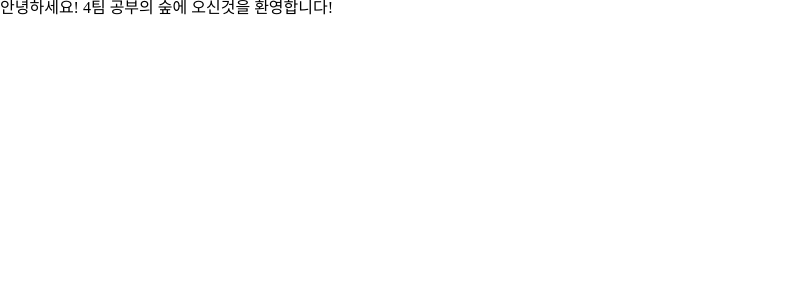
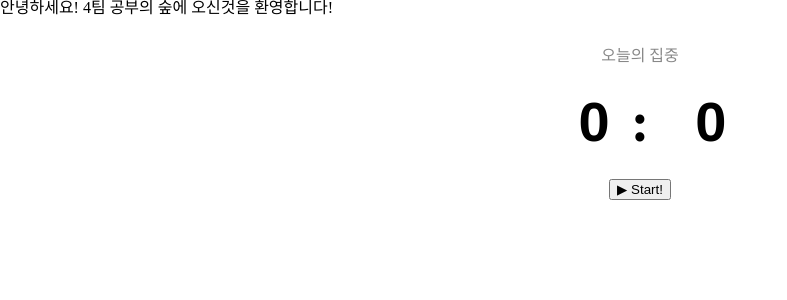
Before and after one commit to 15-sprint-fullstack/15-StudyForest-Boradori-FE, a React (Vite) app: page / in a window 1280 px wide. Shown: the top 300 px of the page, without its empty margins (0-787 px from the left). Built offline with nearby package versions, Linux system fonts and the light colour scheme.

Commit message:
feat: 타이머 기능 구현

```diff
--- a/package.json
+++ b/package.json
@@ -17,7 +17,8 @@
   },
   "dependencies": {
     "react": "^19.2.8",
-    "react-dom": "^19.2.8"
+    "react-dom": "^19.2.8",
+    "react-router-dom": "^7.18.3"
   },
   "devDependencies": {
     "@babel/core": "^7.29.7",
--- a/src/App.jsx
+++ b/src/App.jsx
@@ -1,7 +1,10 @@
+import { AttentionPage } from './pages/AttentionPage/AttentionPage';
+
 function App() {
   return (
     <div>
       <h1>안녕하세요! 4팀 공부의 숲에 오신것을 환영합니다!</h1>
+      <AttentionPage />
     </div>
   );
 }
--- a/src/components/Modal.jsx
+++ b/src/components/Modal.jsx
@@ -8,7 +8,7 @@ function Modal({ isOpen, children }) {
 
   return createPortal(
     <div className={styles.overlay}>
-      <div className={`${styles.modal} ${modalClassName ?? ''}`}>
+      <div className={`${styles.modal} `}>
         //modalClassName은 각자 정하고 담당 컴포넌트 css파일에서 스타일 주기.
         {children}
       </div>
--- a/src/main.jsx
+++ b/src/main.jsx
@@ -1,11 +1,14 @@
-import { StrictMode } from 'react'
-import { createRoot } from 'react-dom/client'
+import { StrictMode } from 'react';
+import { createRoot } from 'react-dom/client';
+import { BrowserRouter } from 'react-router-dom';
 import './styles/reset.css';
 import './styles/global.css';
-import App from './App.jsx'
+import App from './App.jsx';
 
 createRoot(document.getElementById('root')).render(
   <StrictMode>
-    <App />
+    <BrowserRouter>
+      <App />
+    </BrowserRouter>
   </StrictMode>,
-)
+);
--- /dev/null
+++ b/src/pages/AttentionPage/AttentionPage.jsx
@@ -0,0 +1,205 @@
+import { useEffect, useState } from 'react';
+
+export function AttentionPage() {
+  // 이제 저 settingMinutes를 ㅣocalStorage 에 저장하면 될 듯용?
+  // 입력받을 때 일단 기본으로 00 으로 시작하는 거 : 1시간
+  // 타이머 받을 수 있는 정도의 제한 값
+  const [settingMinutes, setSettingMinutes] = useState(0);
+  const [settingSeconds, setSettingSecondes] = useState(0);
+  const [isRunning, setIsRunning] = useState(false);
+  const [startTime, setStartTime] = useState(0);
+
+  const [duration, setDuration] = useState(0);
+  const [totalDuration, setTotalDuration] = useState(0);
+  const settingDuration = settingMinutes * 60 * 1000 + settingSeconds * 1000;
+  const [accumulatedTime, setAccumulatedTime] = useState(0);
+  const [showPauseWarning, setShowPauseWarning] = useState(false);
+
+  // 시작버튼 누를 때는 타이머 맨 처음
+  const handleStart = () => {
+    setStartTime(performance.now());
+    setDuration(settingDuration);
+    setAccumulatedTime(0);
+    setTotalDuration(0);
+    setIsRunning(true);
+  };
+
+  // 정지 버튼 - 초기화 버튼
+  // 러닝 중이면 축적된 것에서 또 재개한 시간들 더해서 넣으면 됨.
+  // 러닝 중 아니면 그냥 축적된 것만 넣으면 됨 : 추가로 동작한 게 없으니까.
+  const handleStop = () => {
+    const finalAccumlated = isRunning
+      ? accumulatedTime + (performance.now() - startTime)
+      : accumulatedTime;
+
+    // 그러고 나서 여기도 초기화 하기
+    // 그냥 초기화 함수를 만드는 것이 좋을 듯 하다.
+    setTotalDuration(finalAccumlated);
+    setDuration(0);
+    setAccumulatedTime(0);
+    setIsRunning(false);
+  };
+
+  // 정지 버튼 눌렀을 때는 축적 값 바꾸기.
+  const handlePause = () => {
+    setAccumulatedTime((prev) => prev + (performance.now() - startTime));
+    setIsRunning(false);
+    setShowPauseWarning(true);
+  };
+  // 재개버튼 누르면 시작 시간 새로 받기.
+  const handleResume = () => {
+    setStartTime(performance.now());
+    setIsRunning(true);
+  };
+
+  // 분 / 초 와 - 값 받기
+  const calcDuration = (duration) => {
+    const isOvertime = duration < 0;
+    const absDuration = Math.abs(duration);
+    const totalSeconds = Math.round(absDuration / 1000);
+    const seconds = totalSeconds % 60;
+    const totalMinutes = Math.floor(totalSeconds / 60);
+    const minutes = totalMinutes % 60;
+
+    return { isOvertime, seconds, minutes };
+  };
+
+  // setInterval 해서 1초마다 duration 보여주기.
+  useEffect(() => {
+    // running 중 아니면 저 모든 duration이 들어가지 않게 하면 됨~
+    if (!isRunning) {
+      return;
+    }
+    const timer = setInterval(() => {
+      setDuration(
+        settingDuration - (accumulatedTime + (performance.now() - startTime)),
+      );
+    }, 1000);
+
+    return () => clearInterval(timer);
+  }, [isRunning, startTime, settingDuration, accumulatedTime]);
+
+  useEffect(() => {
+    if (!showPauseWarning) {
+      return;
+    }
+    const timer = setTimeout(() => setShowPauseWarning(false), 5000);
+    return () => clearTimeout(timer);
+  }, [showPauseWarning]);
+
+  // 입력 값
+  const handleMinutesChange = (e) => {
+    const value = Number(e.target.value);
+    if (!Number.isNaN(value) && value >= 0) {
+      setSettingMinutes(value);
+    }
+  };
+
+  const handleSecondsChange = (e) => {
+    const value = Number(e.target.value);
+    if (!Number.isNaN(value) && value >= 0) {
+      setSettingSecondes(value);
+    }
+  };
+
+  // alert 경고창
+
+  const hasStarted = accumulatedTime > 0 || isRunning;
+  const hasStopped = !hasStarted && totalDuration > 0;
+
+  const runningResult = calcDuration(duration);
+  const totalResult = calcDuration(totalDuration);
+
+  return (
+    <div style={{ textAlign: 'center', padding: '2rem 0' }}>
+      <p
+        style={{ color: 'var(--text-secondary, #888)', marginBottom: '1.5rem' }}
+      >
+        오늘의 집중
+      </p>
+
+      {!hasStarted ? (
+        <div
+          style={{
+            display: 'flex',
+            justifyContent: 'center',
+            alignItems: 'baseline',
+            gap: '4px',
+          }}
+        >
+          <input
+            type="number"
+            min={0}
+            value={settingMinutes}
+            onChange={handleMinutesChange}
+            style={{
+              width: '90px',
+              fontSize: '56px',
+              fontWeight: 700,
+              textAlign: 'right',
+              border: 'none',
+              outline: 'none',
+              background: 'transparent',
+            }}
+          />
+          <span style={{ fontSize: '56px', fontWeight: 700, margin: 0 }}>
+            :
+          </span>
+          <input
+            type="number"
+            min={0}
+            value={settingSeconds}
+            onChange={handleSecondsChange}
+            style={{
+              width: '90px',
+              fontSize: '56px',
+              fontWeight: 700,
+              textAlign: 'right',
+              border: 'none',
+              outline: 'none',
+              background: 'transparent',
+            }}
+          />
+        </div>
+      ) : (
+        <p style={{ fontSize: '56px', fontWeight: 700, margin: 0 }}>
+          {runningResult.isOvertime ? '-' : ''}
+          {String(runningResult.minutes).padStart(2, '0')}:
+          {String(runningResult.seconds).padStart(2, '0')}
+        </p>
+      )}
+
+      <div
+        style={{
+          marginTop: '1.5rem',
+          display: 'flex',
+          justifyContent: 'center',
+          gap: '8px',
+        }}
+      >
+        {!hasStarted && <button onClick={handleStart}>▶ Start!</button>}
+        {isRunning && <button onClick={handlePause}>일시정지</button>}
+        {!isRunning && hasStarted && (
+          <button onClick={handleResume}>재개</button>
+        )}
+        {hasStarted && <button onClick={handleStop}>정지</button>}
+      </div>
+
+      {hasStopped && (
+        <p style={{ marginTop: '1rem', color: 'var(--text-secondary, #888)' }}>
+          최종시간 | {totalResult.isOvertime ? '-' : ''}
+          {String(totalResult.minutes).padStart(2, '0')}:
+          {String(totalResult.seconds).padStart(2, '0')}
+        </p>
+      )}
+
+      {showPauseWarning && (
+        <p
+          style={{ marginTop: '0.5rem', color: 'var(--text-danger, #d32f2f)' }}
+        >
+          집중이 중단되었습니다.
+        </p>
+      )}
+    </div>
+  );
+}
```
Also changed, not shown: 1 other file (tests, documents, lock files or other folders).
